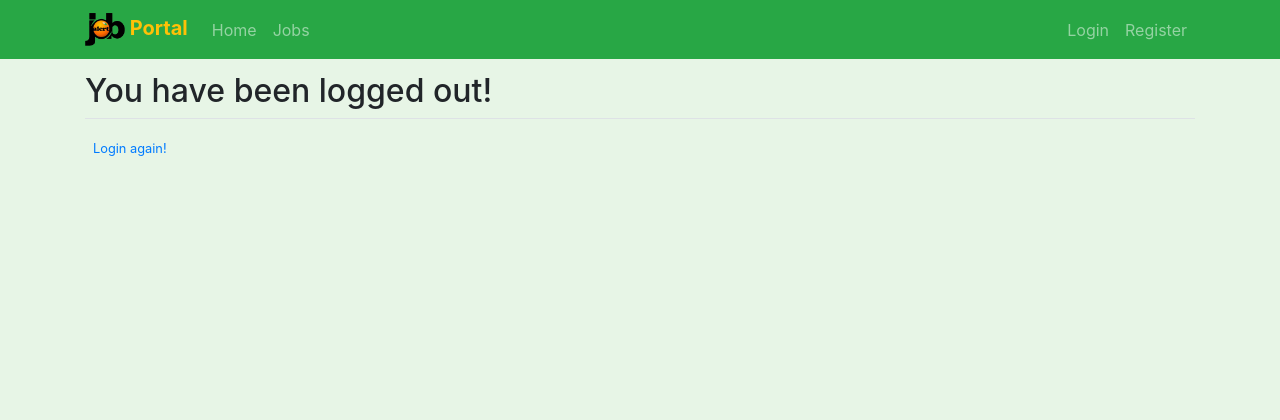
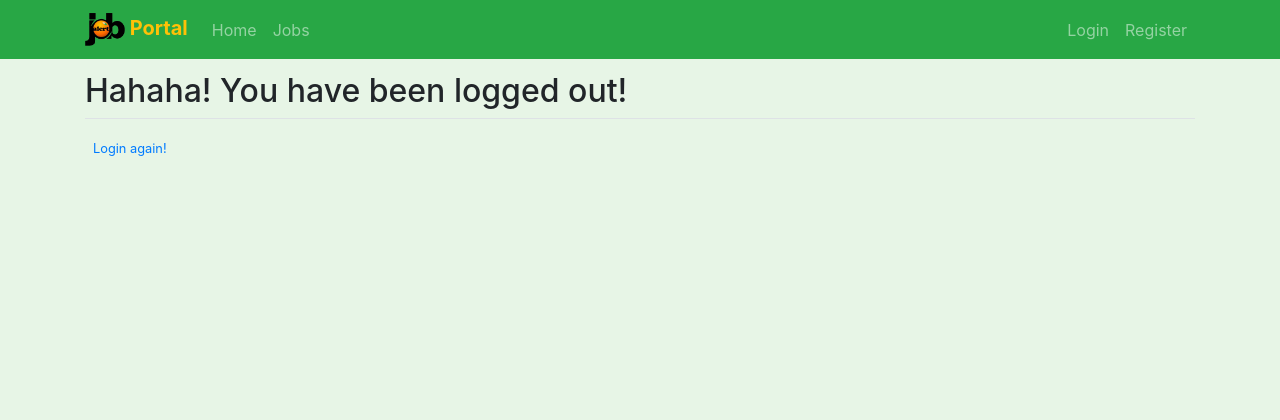
Before and after one commit to ali-sajjad-rizavi/jobportal_django, a Django app: page /users/logout/ in a window 1280 px wide. Shown: the top 420 px of the page. Run offline with Django 3.2, Linux system fonts and the light colour scheme; some libraries are stand-ins or nearby versions.

Commit message:
haha likha tha

```diff
--- a/templates/users/login.html
+++ b/templates/users/login.html
@@ -8,7 +8,7 @@
             <form method="POST">
                 {% csrf_token %}
                 <fieldset class="form-group">
-                    <legend class="border-bottom mb-4">Login to jobportal!</legend>
+                    <legend class="border-bottom mb-4">Login to jobportal now!</legend>
                     {{ form|crispy }}
                 </fieldset>
                 <div class="form-group">
--- a/templates/users/logout.html
+++ b/templates/users/logout.html
@@ -3,7 +3,7 @@
 {% block title %} Jobportal - Logout {% endblock %}
 
 {% block content %}
-    <h2>You have been logged out!</h2>
+    <h2>Hahaha! You have been logged out!</h2>
     <div class="border-top pt-3">
         <small class="text-muted">
             <a class="ml-2" href="{% url 'register' %}">Login again!</a>
```
